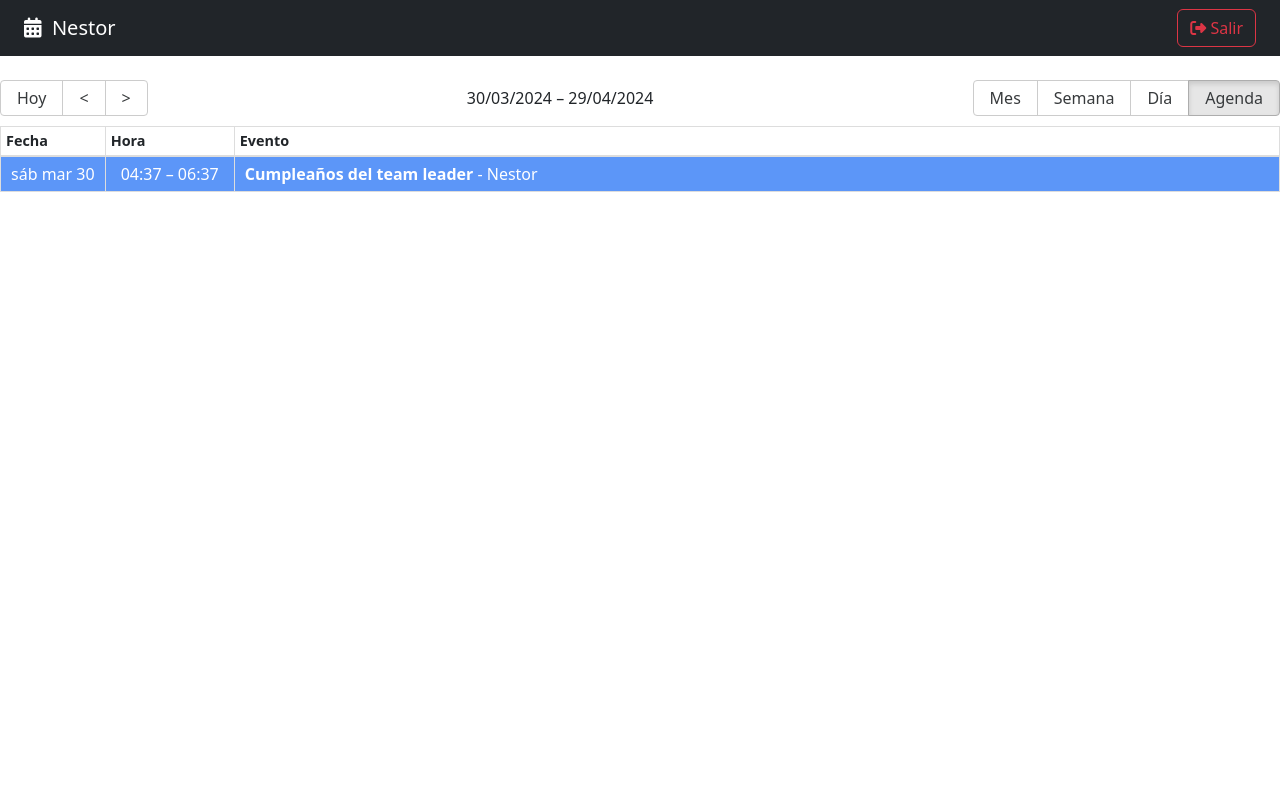
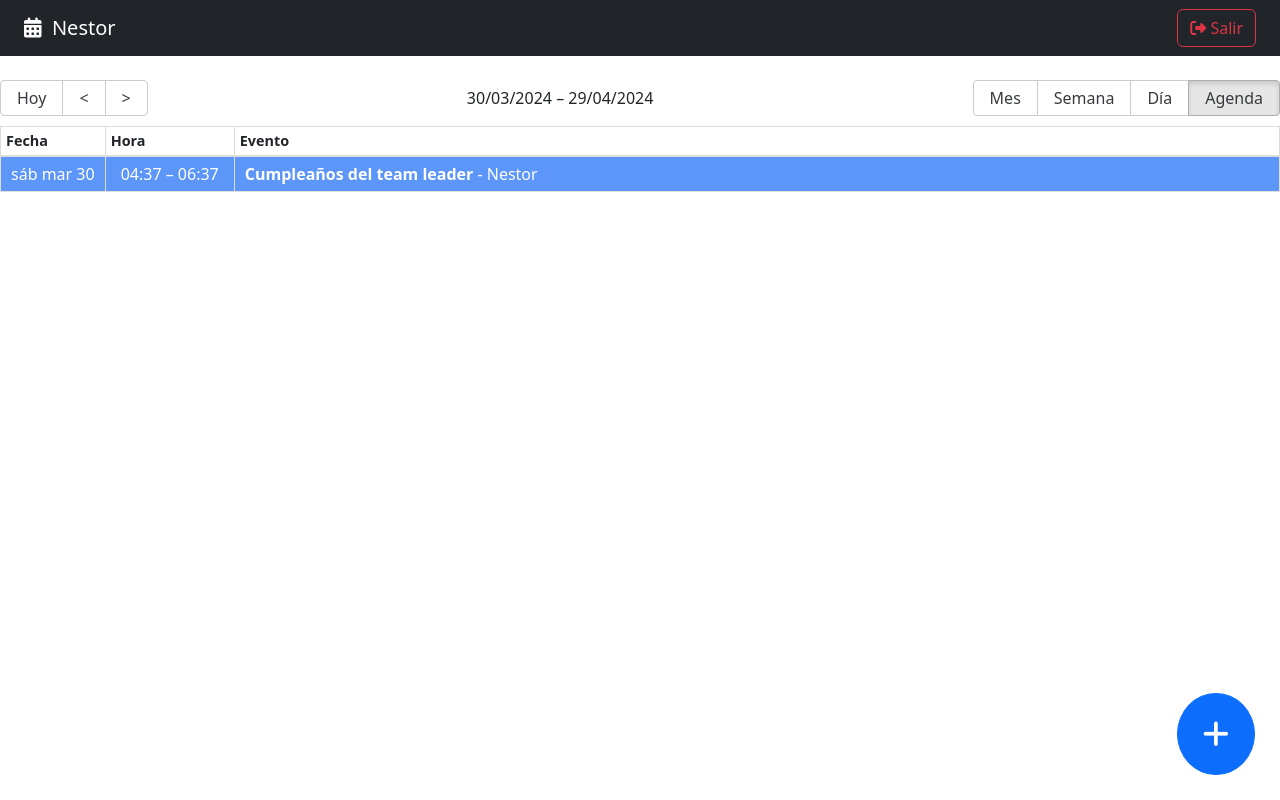
Before and after one commit to rotsenk/Agenda-Redux, a React (Vite) app in the folder agenda-redux/: page / in a window 1280 px wide. Built offline with nearby package versions, Linux system fonts and the light colour scheme.

Commit message:
Preparar la  creación de un nuevo evento

```diff
--- /dev/null
+++ b/agenda-redux/src/calendar/components/FabAddNew.jsx
@@ -0,0 +1,41 @@
+import { addHours } from 'date-fns'; // importar addHours
+import { useCalendarStore, useUiStore } from '../../hooks'; // importamos useCalendarStore
+
+
+export const FabAddNew = () => {
+
+    const { openDateModal } = useUiStore();
+    const { setActiveEvent } = useCalendarStore(); // de aquí me interesa tomar setActiveEvent
+
+    const handleClickNew = () => {
+        // Nuevo evento activo que voy a llamar antes de que se abra el modal
+        // será de la misma estructura de lo que estoy esperando
+        // debemos ir a calendarSlice, y copiarnos lo que está en "tempEvent"
+
+        setActiveEvent({
+            // ! e l i m i n ar -> _id: new Date().getTime(), no va a tener un id
+            // ! no tener un id me va a dar a conocer si estoy activanto uno nuevo
+            // porque si tiene id significa que estaría modificando una nota existente
+            title: '',
+            notes: '',
+            start: new Date(),
+            end: addHours( new Date(), 2 ),
+            bgColor: '#fafafa',
+            user: {
+                _id: '123',
+                name: 'Nestor'
+            }
+        });
+        openDateModal();
+    }
+
+
+  return (
+    <button
+        className="btn btn-primary fab"
+        onClick={ handleClickNew }
+    >
+        <i className="fas fa-plus"></i>
+    </button>
+  )
+}
--- a/agenda-redux/src/calendar/index.js
+++ b/agenda-redux/src/calendar/index.js
@@ -1,6 +1,7 @@
 
 export * from './components/CalendarEvent';
 export * from './components/CalendarModal';
+export * from './components/FabAddNew';// exportar FabAddNew, todo ordenado alfabéticamente
+export * from './components/Navbar';
+
 export * from './pages/CalendarPage';
-
-export * from './components/Navbar';
--- a/agenda-redux/src/calendar/pages/CalendarPage.jsx
+++ b/agenda-redux/src/calendar/pages/CalendarPage.jsx
@@ -2,19 +2,16 @@
 import { Calendar } from 'react-big-calendar';
 import 'react-big-calendar/lib/css/react-big-calendar.css';
 
-import { CalendarEvent, CalendarModal, Navbar } from "../";
+import { CalendarEvent, CalendarModal, FabAddNew, Navbar } from "../"; // aquí se importa el FabAddNew
 import { localizer, getMessagesES } from '../../helpers';
-import { useUiStore, useCalendarStore } from '../../hooks';// importar useCalendarStore
-
+import { useUiStore, useCalendarStore } from '../../hooks';
 
 
 export const CalendarPage = () => {
 
   const { openDateModal } = useUiStore();
 
-  // ahora vamos a tomar el setter del evento activo
   const { events, setActiveEvent } = useCalendarStore();
-  // y cuando hacemos clic en onSelect, este sería el evento que le tengo que mandar a la función
 
   const [ lastView, setLastView ] = useState(localStorage.getItem('lastView') || 'agenda');
 
@@ -45,7 +42,7 @@
   const onViewChange = ( event ) => {
 
     localStorage.setItem('lastView', event );
-    setLastView( event ); // colocar setLastView que no lo habíamos colocado
+    setLastView( event );
 
   }
 
@@ -73,6 +70,9 @@
 
        <CalendarModal />
 
+       {/* Renderizar FabAddNew */}
+       <FabAddNew />
+
     </>
   )
 }
--- a/agenda-redux/src/styles.css
+++ b/agenda-redux/src/styles.css
@@ -38,3 +38,23 @@
   outline: none;
   padding: 10px;
 }
+
+/* FABS */
+.fab {
+  border-radius: 100%;
+  bottom: 25px;
+  font-size: 30px;
+  padding: 25px;
+  position: fixed;
+  right: 25px;
+}
+
+.fab-danger {
+  border-radius: 100%;
+  bottom: 25px;
+  font-size: 22px;
+  position: fixed;
+  left: 25px;
+  width: 70px;
+  height: 70px;
+}
```
Also changed, not shown: 2 other files (tests, documents, lock files or other folders).
